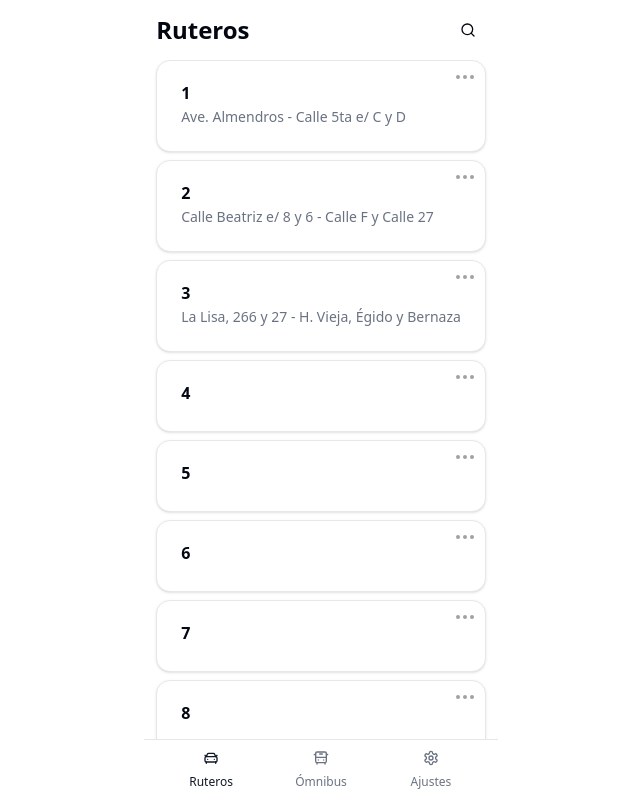
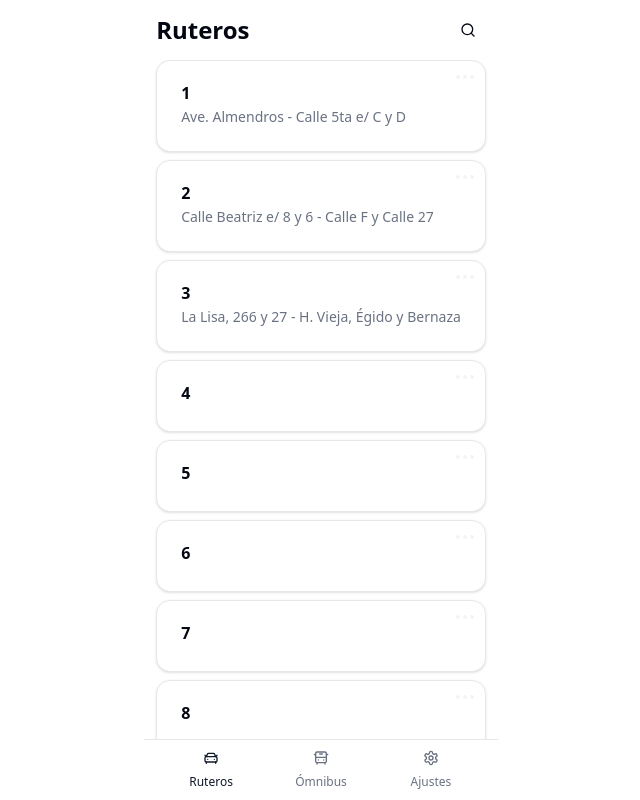
Before and after one commit to addielmoldes/havana_routes, a React (Vite) app: page / in a window 1280 px wide. Shown: the whole page, without its empty margins (319-959 px from the left). Built offline with nearby package versions, Linux system fonts and the light colour scheme.

Commit message:
style(cards): changed card trigger color

```diff
--- a/src/components/layout/CardOptions.tsx
+++ b/src/components/layout/CardOptions.tsx
@@ -17,7 +17,7 @@ export default function CardOptions() {
         <div className="absolute top-1 right-2">
             <DropdownMenu>
                 <DropdownMenuTrigger>
-                    <Ellipsis className="text-neutral-400"/>
+                    <Ellipsis className="text-accent"/>
                 </DropdownMenuTrigger>
 
                 <DropdownMenuContent collisionPadding={5}>
```
